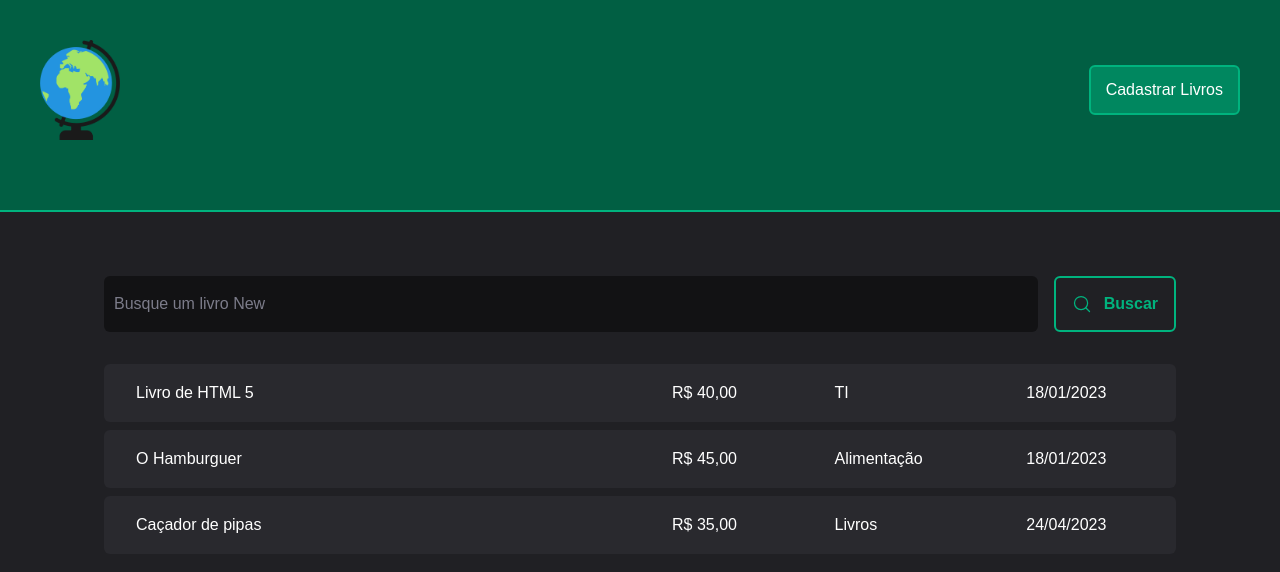
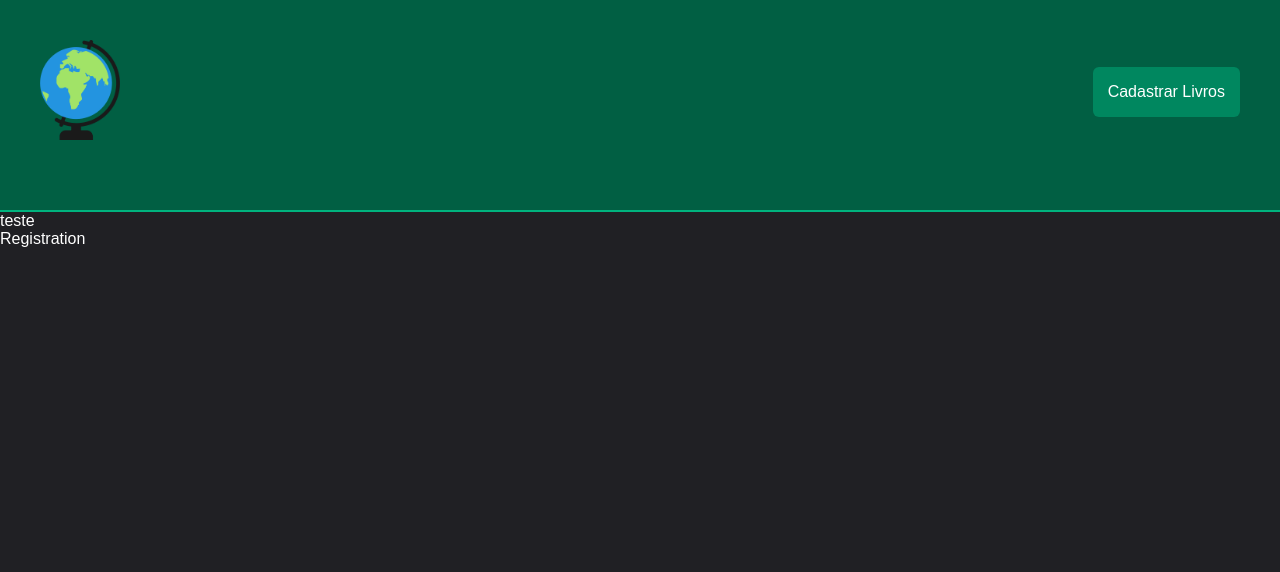
Before and after one commit to giovannirp/bookstore, a React (Vite) app in the folder boockStore/: page /registration in a window 1280 px wide. Shown: the top 572 px of the page. Built offline with nearby package versions, Linux system fonts and the light colour scheme; data requests are answered from the project's data file.

Commit message:
fix: adicionando rotas e validanção novas

```diff
--- a/boockStore/package.json
+++ b/boockStore/package.json
@@ -17,6 +17,7 @@
     "react": "^18.2.0",
     "react-dom": "^18.2.0",
     "react-hook-form": "^7.42.1",
+    "react-router-dom": "^6.8.0",
     "styled-components": "^5.3.6",
     "zod": "^3.20.2"
   },
--- a/boockStore/src/App.tsx
+++ b/boockStore/src/App.tsx
@@ -4,14 +4,19 @@ import { BooksContextProvider } from './contexts/BooksContext'
 import { Main } from './pages/Main/Main'
 import { GlobalStyle } from './styles/global'
 import { defaultTheme } from './styles/themes/default'
+import { BrowserRouter } from 'react-router-dom'
+import { Router } from './Router'
 
 function App() {
   return (
     <ThemeProvider theme={defaultTheme}>
+      <BooksContextProvider>
+        {/* <Main /> */}
+        <BrowserRouter>
+          <Router />
+        </BrowserRouter>
+      </BooksContextProvider>
       <GlobalStyle />
-      <BooksContextProvider>
-        <Main />
-      </BooksContextProvider>
     </ThemeProvider>
   )
 }
--- /dev/null
+++ b/boockStore/src/Router.tsx
@@ -0,0 +1,18 @@
+import { Route } from 'react-router'
+import { Routes } from 'react-router-dom'
+import { DefaultLayout } from './layouts/DefaultLayout'
+import { About } from './pages/About'
+import { Main } from './pages/Main/Main'
+import { RegistrationBooks } from './pages/RegistrationBooks'
+
+export function Router() {
+  return (
+    <Routes>
+      <Route path="/" element={<DefaultLayout />}>
+        <Route path="/" element={<Main />} />
+        <Route path="/registration" element={<RegistrationBooks />} />
+        <Route path="/about" element={<About />} />
+      </Route>
+    </Routes>
+  )
+}
--- a/boockStore/src/components/Header/index.tsx
+++ b/boockStore/src/components/Header/index.tsx
@@ -1,4 +1,9 @@
-import { ButtonRegistration, ContainerHeader, ContentHeader } from './styles'
+import {
+  ButtonRegistration,
+  ContainerHeader,
+  ContentHeader,
+  LinkLogo,
+} from './styles'
 import logo from '../../assets/logo.png'
 import { useContext } from 'react'
 import { BooksContext } from '../../contexts/BooksContext'
@@ -10,9 +15,13 @@ export function Header() {
   return (
     <ContainerHeader>
       <ContentHeader>
-        <img src={logo} width="80" alt="" />
+        <LinkLogo to="/">
+          <img src={logo} width="80" alt="" />
+        </LinkLogo>
 
-        <ButtonRegistration>Cadastrar Livros</ButtonRegistration>
+        <ButtonRegistration to="/registration">
+          Cadastrar Livros
+        </ButtonRegistration>
       </ContentHeader>
     </ContainerHeader>
   )
--- a/boockStore/src/components/Header/styles.ts
+++ b/boockStore/src/components/Header/styles.ts
@@ -1,4 +1,5 @@
 import styled from 'styled-components'
+import { Link } from 'react-router-dom'
 
 export const ContainerHeader = styled.header`
   background: ${(props) => props.theme['green-700']};
@@ -17,9 +18,11 @@ export const ContentHeader = styled.div`
   align-items: center;
 `
 
-export const ButtonRegistration = styled.div`
+export const ButtonRegistration = styled(Link)`
   background: ${(props) => props.theme['green-500']};
   border: 2px solid ${(props) => props.theme['green-300']};
+  text-decoration: none;
+  border: 0;
 
   color: ${(props) => props.theme.white};
   border-radius: 6px;
@@ -37,3 +40,9 @@ export const ButtonRegistration = styled.div`
     background: ${(props) => props.theme['gray-900']};
   }
 `
+
+export const LinkLogo = styled(Link)`
+  &:focus {
+    outline: 0;
+  }
+`
--- /dev/null
+++ b/boockStore/src/layouts/DefaultLayout/index.tsx
@@ -0,0 +1,11 @@
+import { Outlet } from 'react-router-dom'
+import { Header } from '../../components/Header'
+
+export function DefaultLayout() {
+  return (
+    <div>
+      <Header />
+      <Outlet />
+    </div>
+  )
+}
--- /dev/null
+++ b/boockStore/src/pages/About/index.tsx
@@ -0,0 +1,3 @@
+export function About() {
+  return <div>about</div>
+}
--- a/boockStore/src/pages/Main/Main.tsx
+++ b/boockStore/src/pages/Main/Main.tsx
@@ -10,7 +10,6 @@ export function Main() {
 
   return (
     <div>
-      <Header />
       <MainContainer>
         <Search />
 
--- a/boockStore/src/pages/Main/components/Search/index.tsx
+++ b/boockStore/src/pages/Main/components/Search/index.tsx
@@ -25,6 +25,10 @@ export function Search() {
   })
 
   async function handleSearch(data: SearchFormInputs) {
+    if (data.query === '') {
+      alert('Digite o campoque está vazio')
+      return false
+    }
     await fetchBooks(data.query)
   }
 
--- /dev/null
+++ b/boockStore/src/pages/RegistrationBooks/index.tsx
@@ -0,0 +1,8 @@
+export function RegistrationBooks() {
+  return (
+    <div>
+      teste
+      <div>Registration</div>
+    </div>
+  )
+}
```
Also changed, not shown: 1 other file (tests, documents, lock files or other folders).
